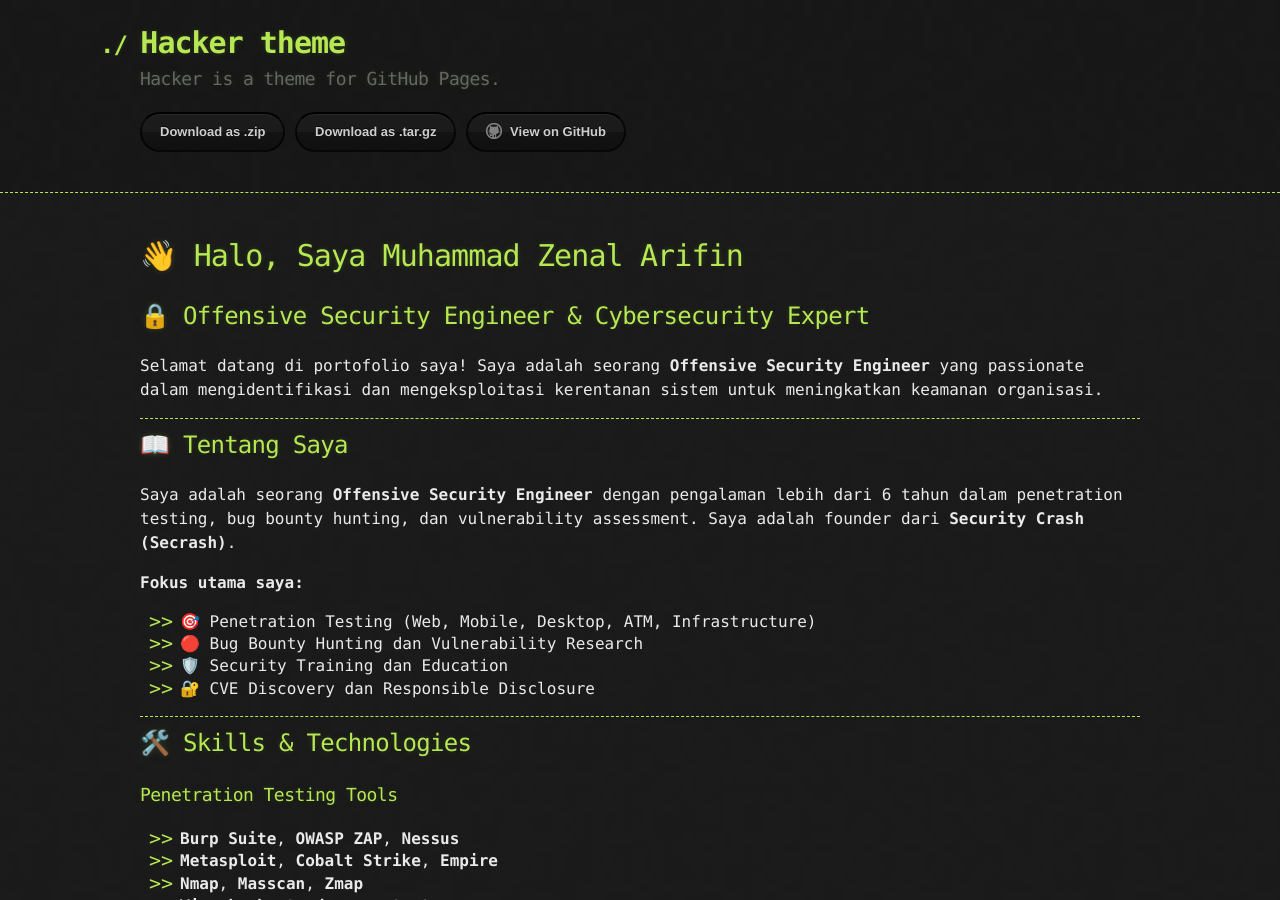
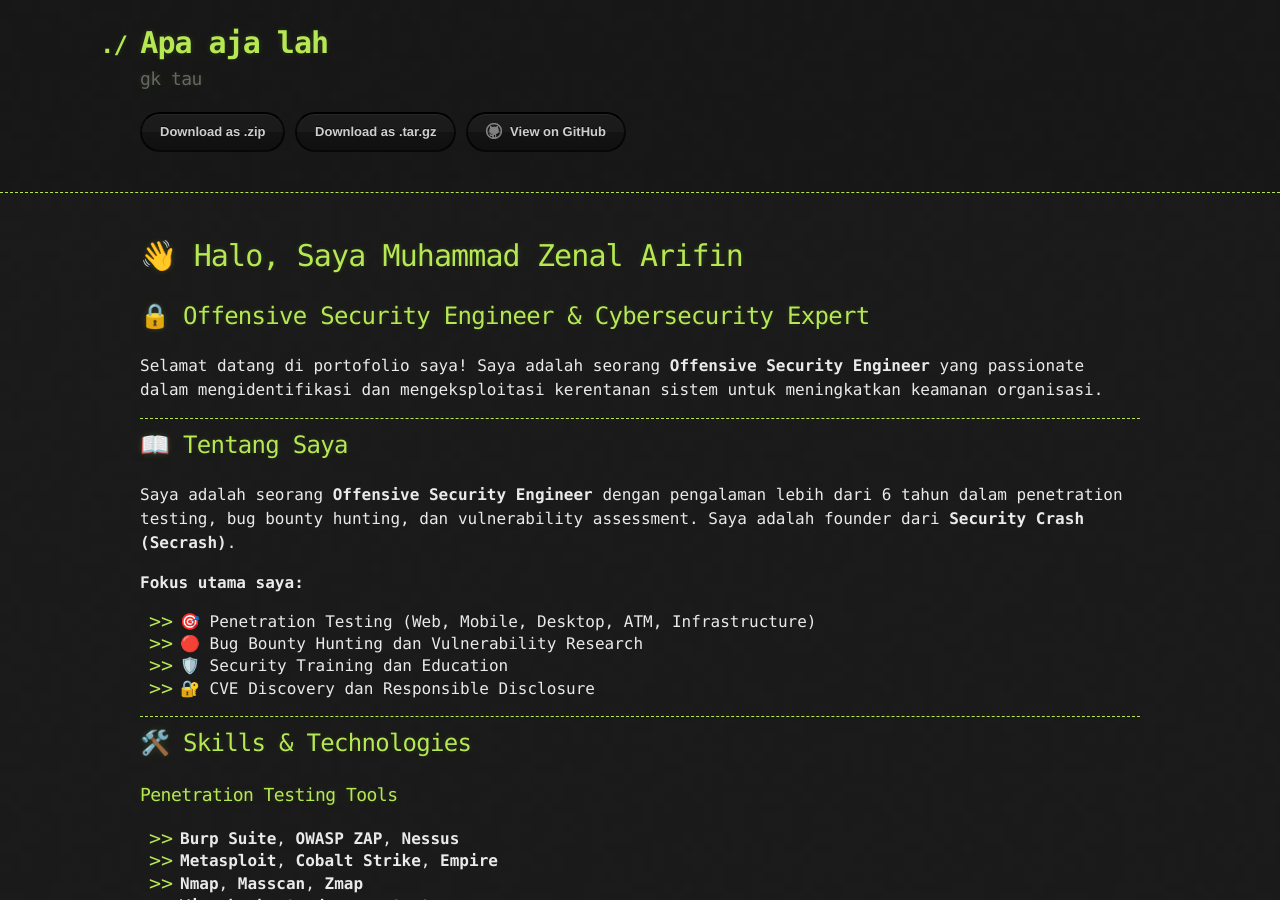
Before and after one commit to z3n70/portofolio, a Jekyll site: the page built from index.md, in a window 1280 px wide and 900 px high. Built offline with Jekyll 4.4.1, drawn with Linux system fonts in a browser that asks for light colours.

Commit message:
change content

```diff
--- a/_config.yml
+++ b/_config.yml
@@ -1,5 +1,5 @@
-title: Hacker theme
-description: Hacker is a theme for GitHub Pages.
+title: Apa aja lah
+description: gk tau
 show_downloads: true
 google_analytics:
 theme: jekyll-theme-hacker
```
